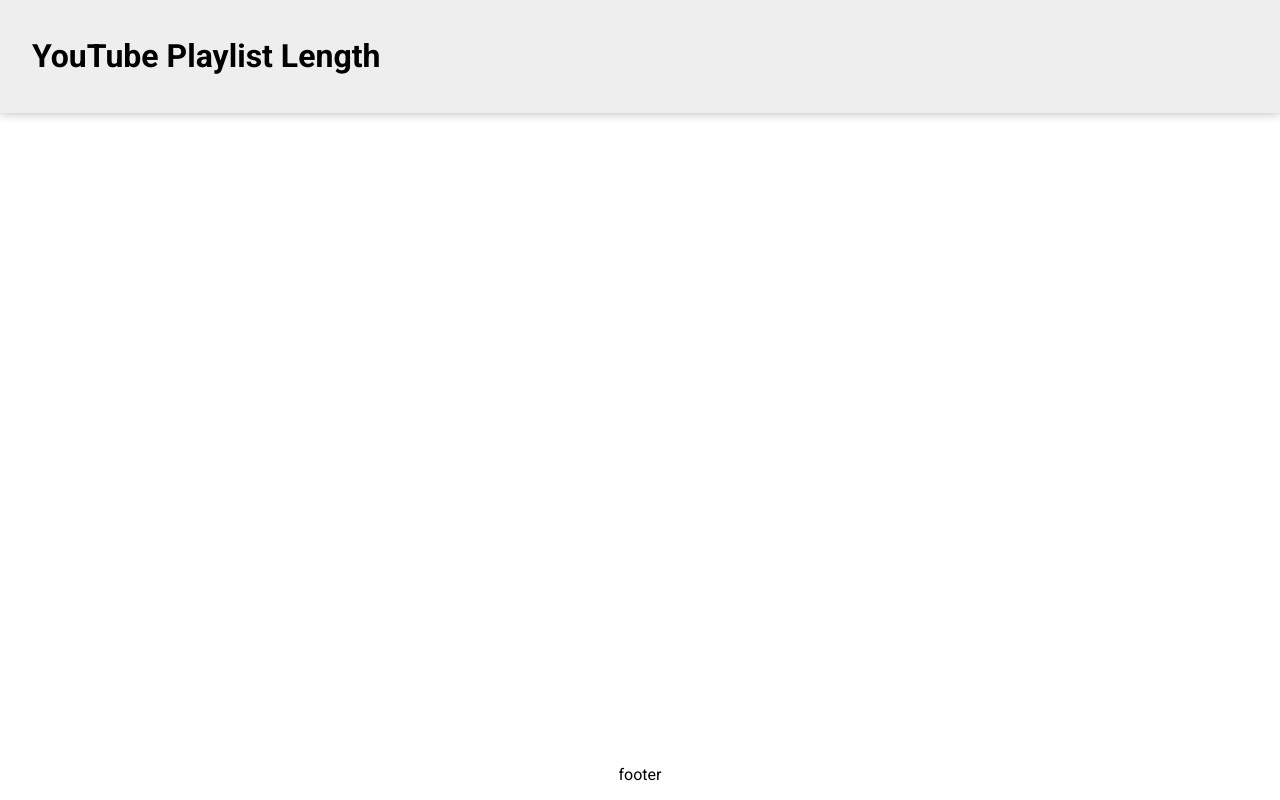
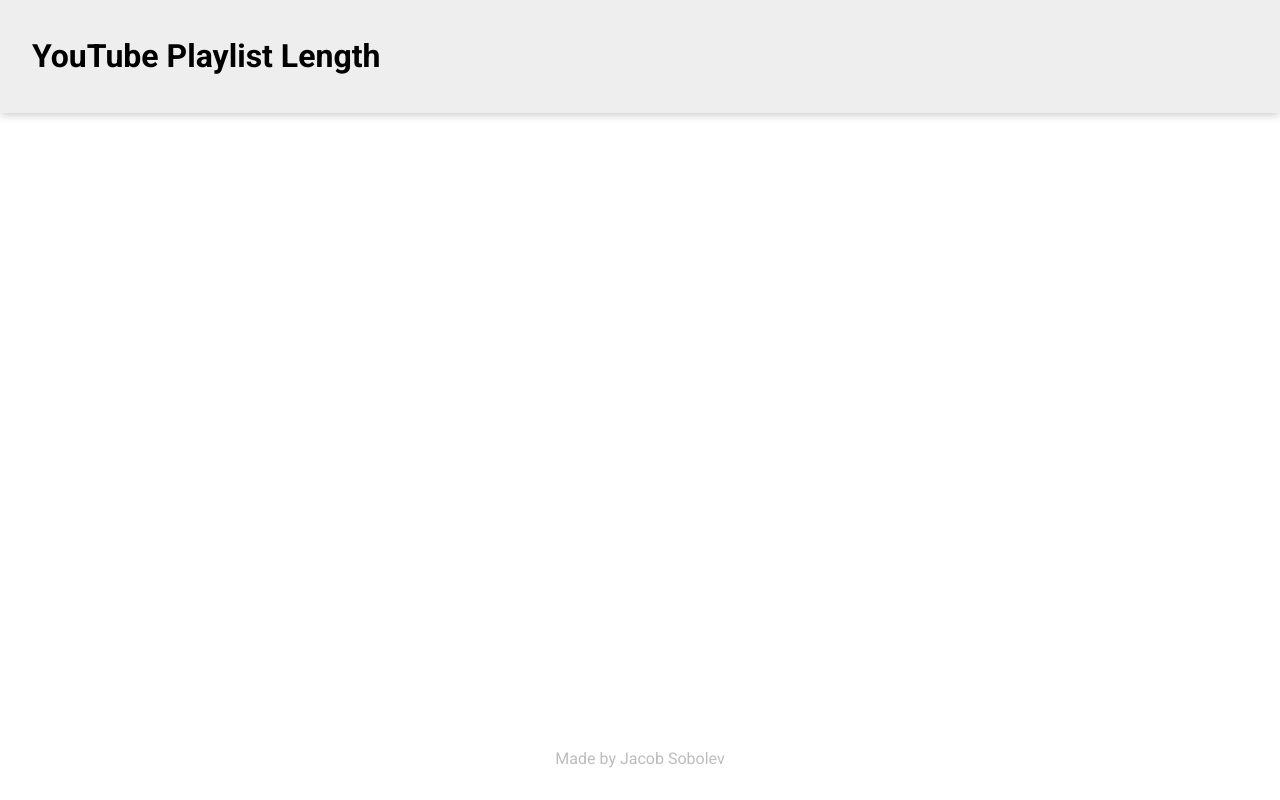
Before and after one commit to JacobSobolev/youtube-playlist-length, a React (Create React App) app: page / in a window 1280 px wide. Built offline with nearby package versions, Linux system fonts and the light colour scheme.

Commit message:
update component text and css

```diff
--- a/src/components/Footer/Footer.css
+++ b/src/components/Footer/Footer.css
@@ -5,3 +5,7 @@
   width: 100%;
   padding: 16px 0;
 }
+
+footer p {
+    color: #bdbdbd;
+  }
--- a/src/components/Footer/Footer.jsx
+++ b/src/components/Footer/Footer.jsx
@@ -2,9 +2,11 @@
 import "./Footer.css";
 
 function Footer() {
-  return <footer>
-    footer
-  </footer>;
+  return (
+    <footer>
+      <p>Made by Jacob Sobolev</p>
+    </footer>
+  );
 }
 
 export default Footer;
```
